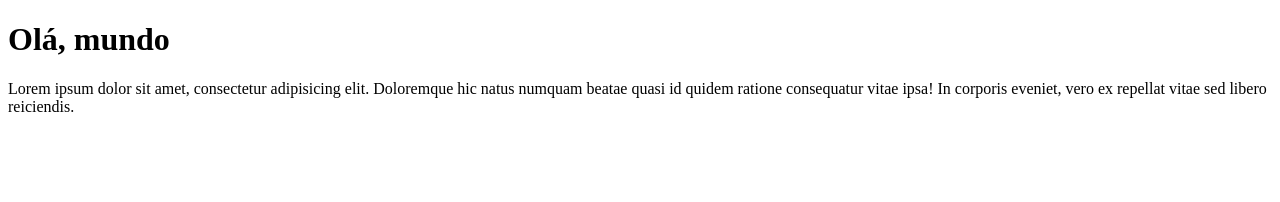
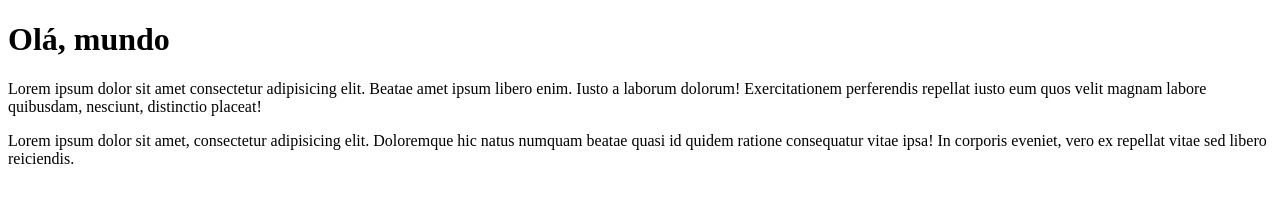
Before and after one commit to joaopbelarmino/ola-mundo, a plain HTML site: page site-exemplo/index.html in a window 1280 px wide. Drawn offline with Linux system fonts and the light colour scheme.

Commit message:
adicionei outro paragrafo

```diff
--- a/site-exemplo/index.html
+++ b/site-exemplo/index.html
@@ -7,6 +7,7 @@
 </head>
 <body>
     <h1>Olá, mundo</h1>
+    <p>Lorem ipsum dolor sit amet consectetur adipisicing elit. Beatae amet ipsum libero enim. Iusto a laborum dolorum! Exercitationem perferendis repellat iusto eum quos velit magnam labore quibusdam, nesciunt, distinctio placeat!</p>
     <p>Lorem ipsum dolor sit amet, consectetur adipisicing elit. Doloremque hic natus numquam beatae quasi id quidem ratione consequatur vitae ipsa! In corporis eveniet, vero ex repellat vitae sed libero reiciendis.</p>
 </body>
 </html>
```
